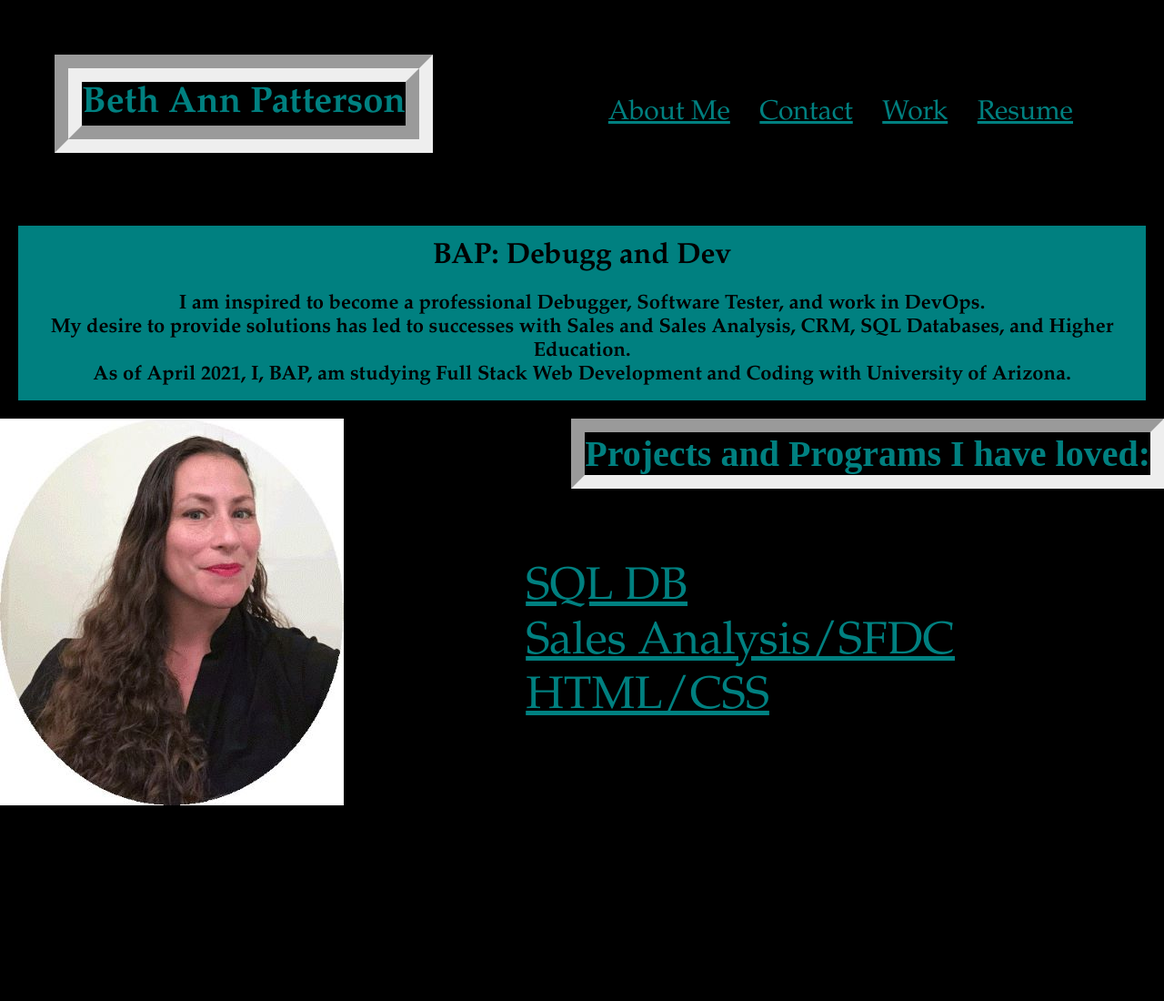
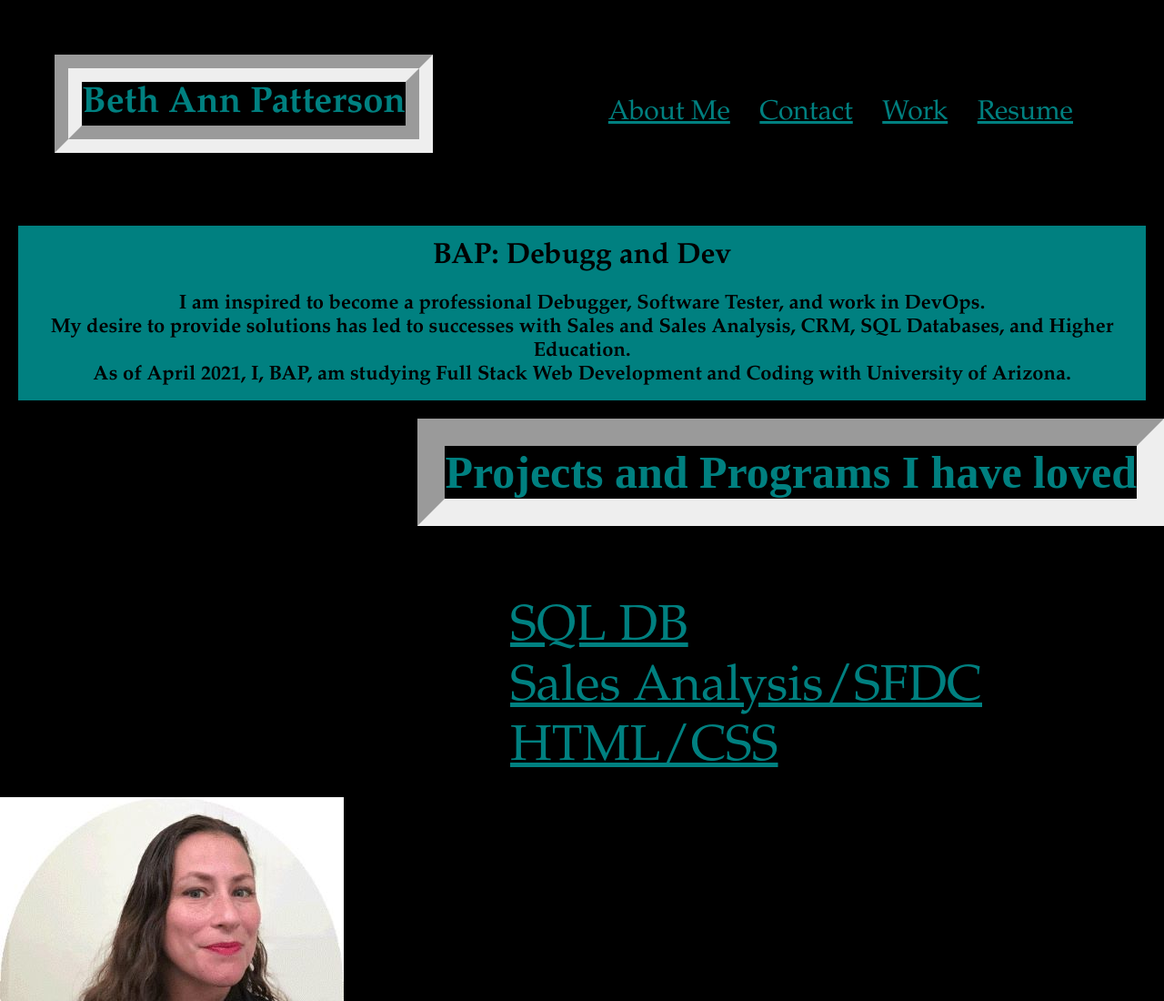
Before and after one commit to BethAnnP-Bx/personal-portfolio-hw-2, a plain HTML site: page index.html in a window 1280 px wide. Shown: the top 1100 px of the page at 91% size. Before the commit the page ends 889 px from the top, so only its background shows below. Drawn offline with Linux system fonts and the light colour scheme.

Commit message:
edited styles again for project-nav

```diff
--- a/assets/style.css
+++ b/assets/style.css
@@ -75,19 +75,20 @@ a {
 
 .beth-projects h1 {
   float: right;
-  font-size: 40px;
+  font-size: 50px;
   color: teal;
-  border-width: 15px;
+  border-width: 30px;
   border-style: inset;
 }
 
 .beth-projects nav {
   padding-top: 80px;
   padding-bottom: 20px;
-  margin-right: 230px;
+  font-family: Garamond;
+  font-size: 55px;
+  margin-left: 300px;
+  margin-right: 200px;
   float: right;
-  font-family: Garamond;
-  font-size: 50px;
 }
 
 .beth-projects nav ul {
@@ -95,8 +96,6 @@ a {
 }
 
 .beth-projects nav ul li {
-  width: auto;
-  border-bottom-left-radius: 2px;
 }
 
 /*beth-projects navigation styles*/
--- a/index.html
+++ b/index.html
@@ -39,7 +39,7 @@
     </section>
 
     <section class="beth-projects">
-        <h1>Projects and Programs I have loved:</h1>
+        <h1>Projects and Programs I have loved</h1>
         <nav class=project-nav">
           <ul>
             <li>
```
